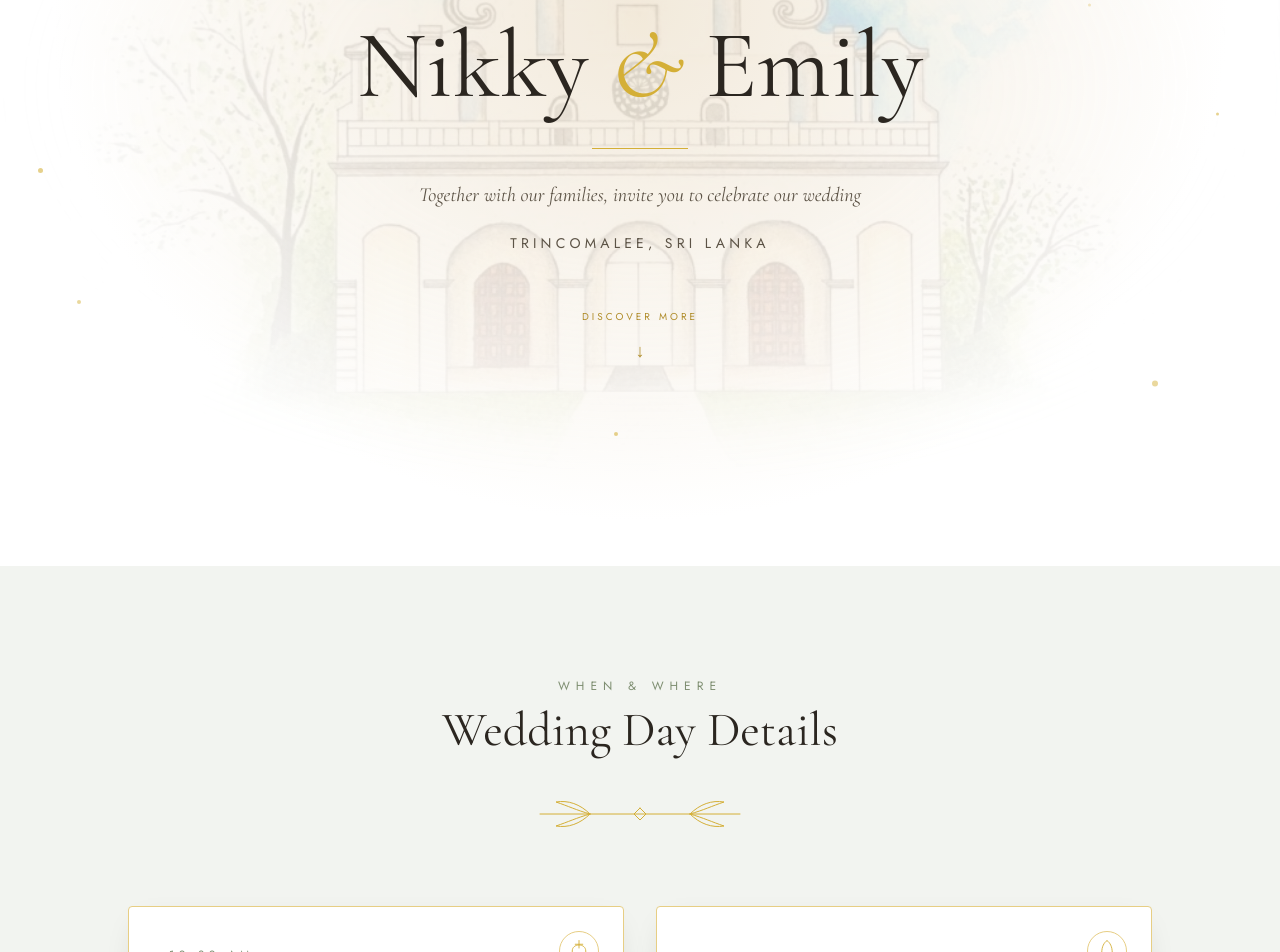
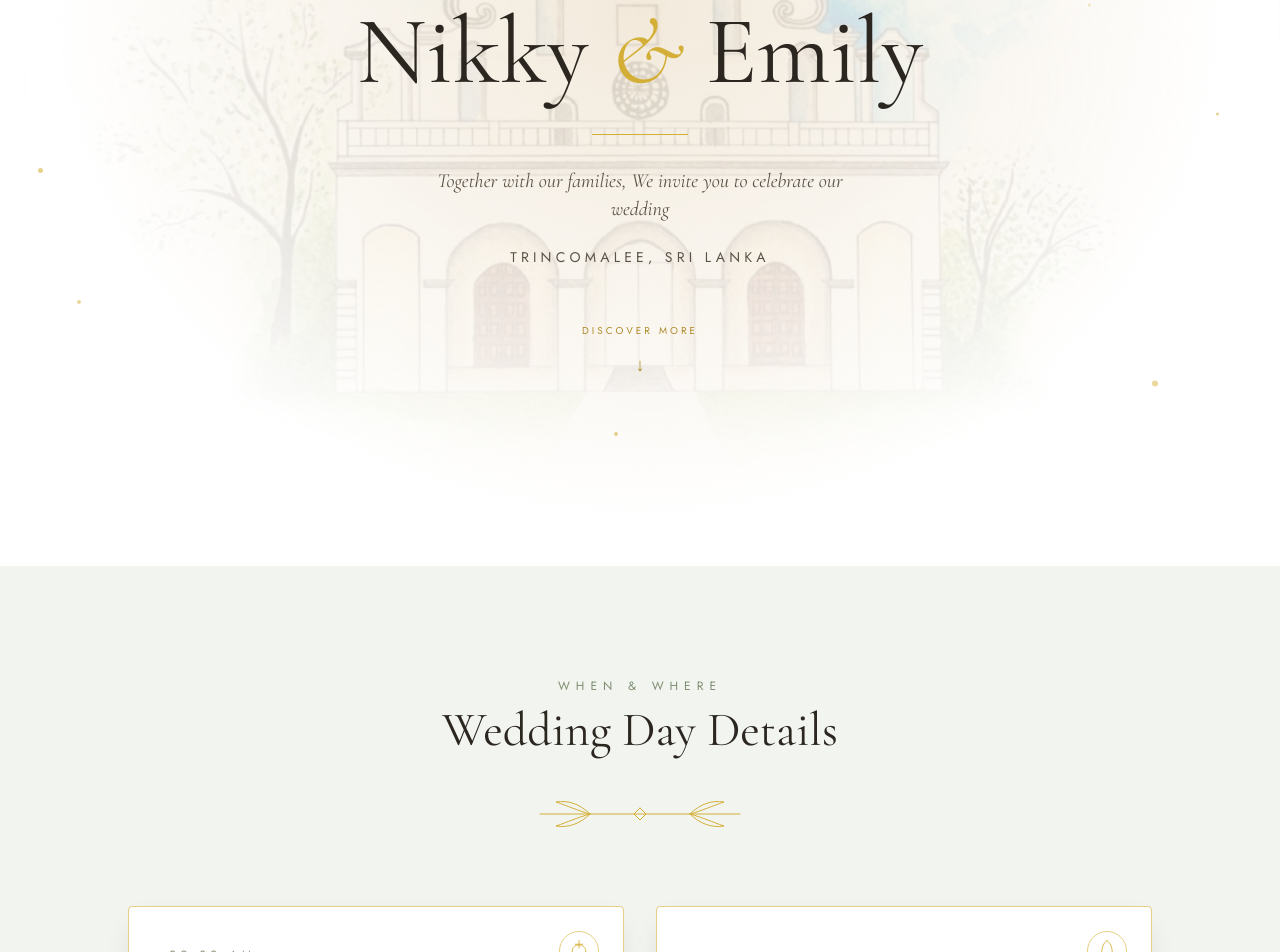
Before and after one commit to NikkyTerrance/Wedding, a React (Vite) app: page / in a window 1280 px wide. Shown: the part 234-1186 px from the top of the page. Built offline with nearby package versions, Linux system fonts and the light colour scheme.

Commit message:
picture+details_hero

```diff
--- a/src/components/Footer.jsx
+++ b/src/components/Footer.jsx
@@ -16,9 +16,9 @@ export default function Footer() {
         <h3 className="font-display text-3xl tracking-wide">Nikky &amp; Emily</h3>
 
         <div className="font-body text-sm tracking-[0.15em] uppercase text-[var(--color-gold-soft)] flex flex-col sm:flex-row gap-2 sm:gap-6">
-          <span>St Mary's Cathedral · 10:00 AM</span>
+          <span>St Mary's Cathedral </span>
           <span className="hidden sm:inline">•</span>
-          <span>JKAB Beach Resort · 1:00 PM</span>
+          <span>JKAB Beach Resort </span>
         </div>
 
         <p className="font-body text-xs tracking-[0.15em] uppercase text-[var(--color-beige)]/60">
--- a/src/components/Hero.jsx
+++ b/src/components/Hero.jsx
@@ -104,7 +104,7 @@ export default function Hero() {
           transition={{ duration: 0.9, delay: 1.3 }}
           className="font-display italic text-lg sm:text-xl text-[var(--color-ink-soft)] max-w-md mx-auto"
         >
-          Together with our families, invite you to celebrate our wedding
+          Together with our families, We invite you to celebrate our wedding
         </motion.p>
 
         <motion.p
--- a/src/components/WeddingDetails.jsx
+++ b/src/components/WeddingDetails.jsx
@@ -4,7 +4,7 @@ import LeafDivider from './LeafDivider.jsx'
 const EVENTS = [
   {
     label: 'The Wedding Mass',
-    time: '10:30 AM',
+    time: '09:30 AM',
     venue: "St Mary's Cathedral",
     place: 'Trincomalee, Sri Lanka',
     note: 'A quiet ceremony of vows, blessed within the cathedral walls.',
```
